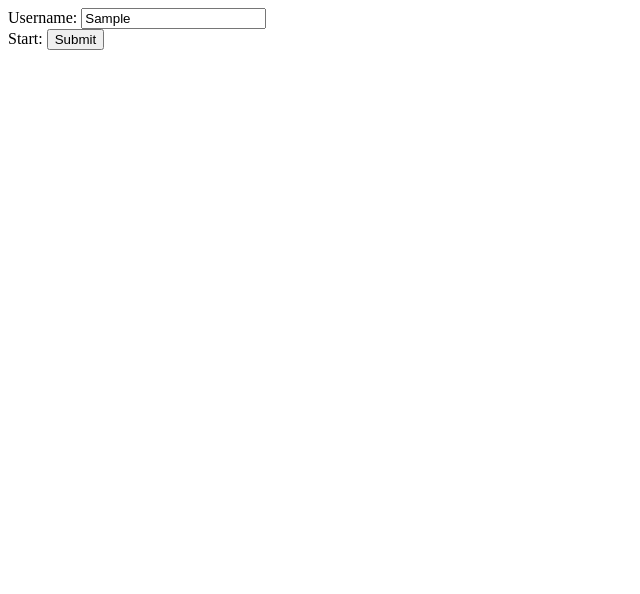
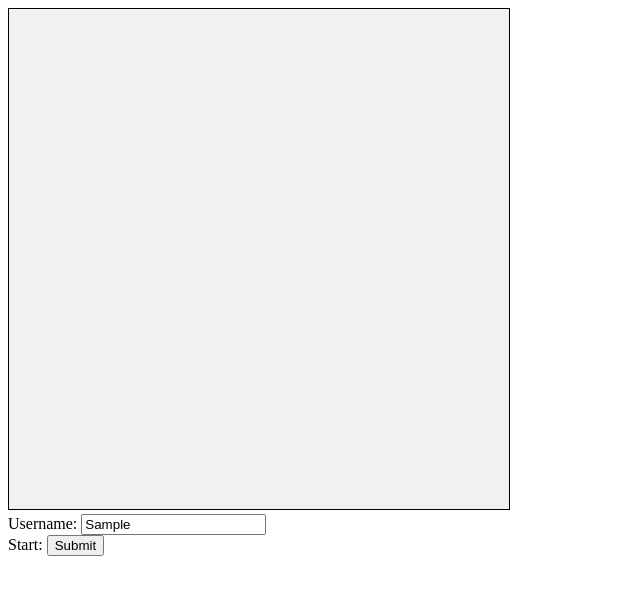
Before and after one commit to jefitzpa/116Project, a plain HTML site: page src/WebServer/WebGui/Index.html in a window 1280 px wide. Both pictures are taken after typing "Sample" into the empty fields and a click on the button "Submit". Shown: the whole page, without its empty margins (0-640 px from the left). Drawn offline with nearby package versions, Linux system fonts and the light colour scheme.

Commit message:
-Connection and Disconnection Functionality almost finished
Jake Fitzpatrick

Signed-off-by: Jake Fitzpatrick <jefitzpa@gmail.com>

```diff
--- a/src/WebServer/WebGui/Index.html
+++ b/src/WebServer/WebGui/Index.html
@@ -23,7 +23,6 @@
 
     var PlayerComponents = [];
 
-    var ClientID;
     var ClientName;
 
     ConnectSocket();
@@ -32,28 +31,23 @@
         socket.on('connect', function (event) {
             socket.send('Connected to Server');
         });
-        socket.on('newPlayerConnected', function (event) {
-            var player = json.parse(event);
-            playersOnline[player['id']] = {'username': player['username'], 'coin': player['coins'],
-                'location': player['location']}
-        });
-        socket.on('UpdatePlayerMovement', function (event) {
-            //create a new method to deal with changing the location of each player
+        socket.on('message', function (event) {
+            print(event)
         });
     }
 
     function initializeGame(){
         console.log("Registering");
 
-        var username = document.forms['GameStartForm']["Username"].value;
-        ClientID = socket.emit('register', username, socket.id);
+        ClientName = document.forms['GameStartForm']["Username"].value;
+        socket.emit('register', ClientName, socket.id);
 
-        //make sure to add the client to this list on server, so everyPlayer is added
-        playersOnline = socket.emit('GetPlayers');
+        socket.emit('UpdateGame');
 
-        for (var player of playersOnline.keys()){
+        /*for (player of playersOnline.keys()){
             CreatePlayer(playersOnline[player]);
-        }
+        }*/
+        myGameArea.start()
     }
 
 
```
Also changed, not shown: 4 other files.
